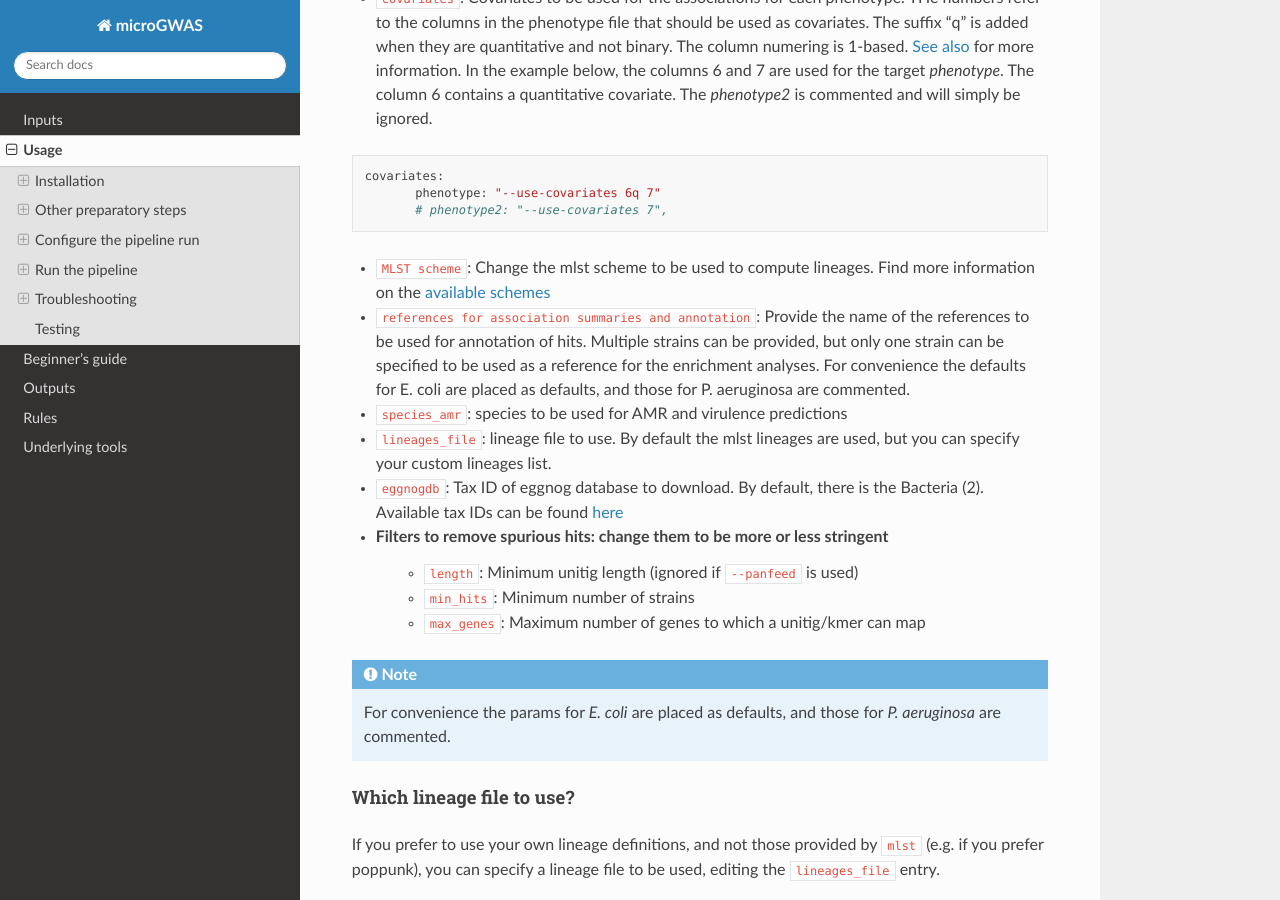
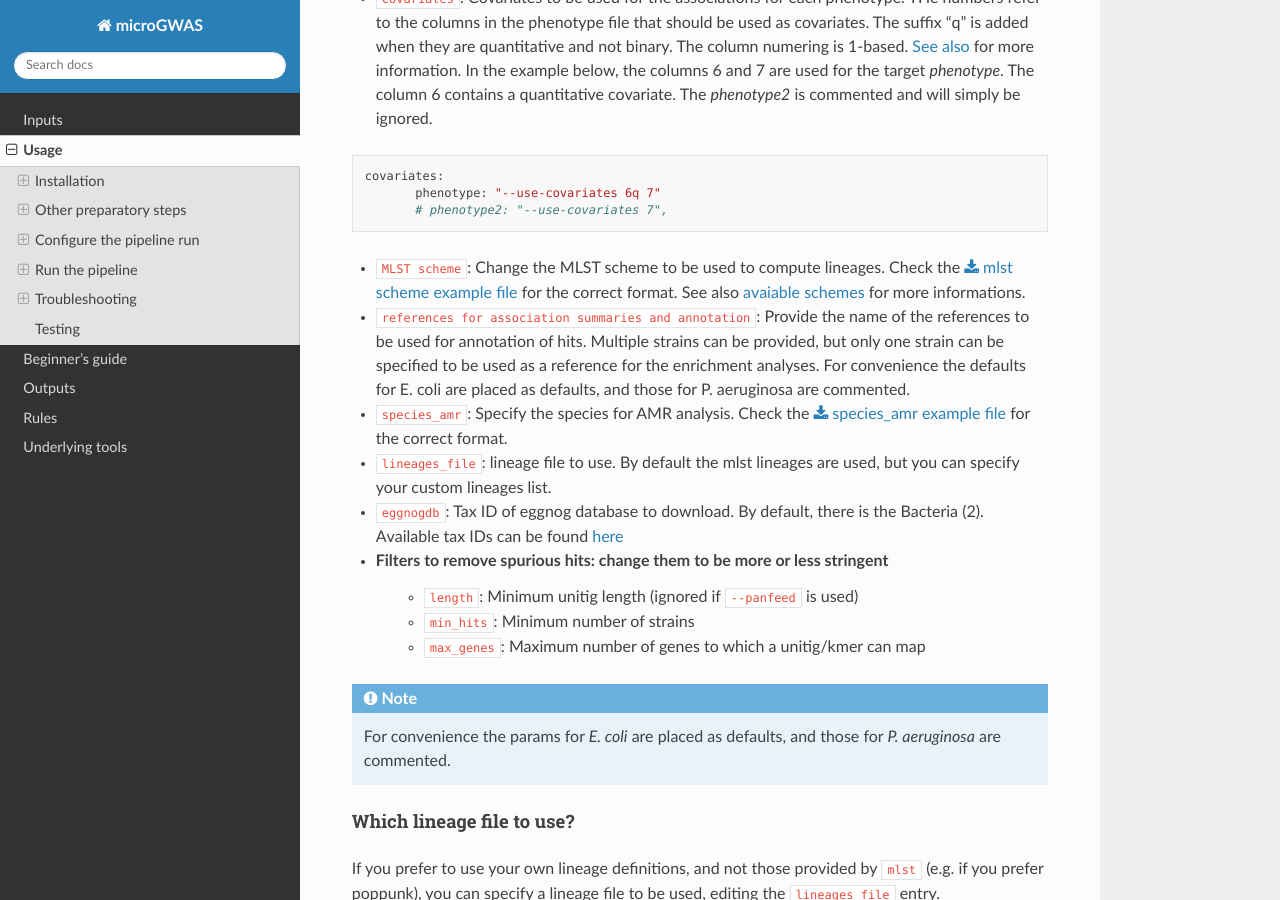
Before and after one commit to microbial-pangenomes-lab/microGWAS, a Sphinx documentation site: the page built from docs/source/usage.rst, in a window 1280 px wide and 900 px high, scrolled down 2369 px. Built offline with Sphinx 7.4.7 and the Read the Docs theme 3.1.0, drawn with Linux system fonts in a browser that asks for light colours; comment, search, counter and statistics services are not loaded; some of the changed lines change nothing that is shown.

Commit message:
docs: update instructions and add downloadable CSV examples for MLST and AMR

```diff
--- /dev/null
+++ b/docs/source/species_samples/amr_samples.csv
@@ -0,0 +1,32 @@
+Scientific_name,AMR_name,REF_Genome
+Acinetobacter baumannii ,Acinetobacter_baumannii,GCF_009035845.1
+Bordetella pertussis ,Bordetella_pertussis,GCF_004008975.1
+Burkholderia cepacia ,Burkholderia_cepacia,GCF_009586235.1
+Burkholderia mallei ,Burkholderia_mallei,GCF_033956065.1
+Burkholderia pseudomallei ,Burkholderia_pseudomallei,GCF_030297255.1
+Campylobacter ,Campylobacter,GCF_041735015.1
+Citrobacter freundii ,Citrobacter_freundii,GCF_904859905.1
+Clostridioides difficile ,Clostridioides_difficile,GCF_018885085.1
+Corynebacterium diphtheriae ,Corynebacterium_diphtheriae,GCF_001457455.1
+Enterobacter asburiae ,Enterobacter_asburiae,GCF_007035805.1
+Enterobacter cloacae ,Enterobacter_cloacae,GCF_905331265.2
+Enterococcus faecalis ,Enterococcus_faecalis,GCF_000393015.1
+Enterococcus faecium ,Enterococcus_faecium,GCF_009734005.1
+Escherichia ,Escherichia,GCF_029962465.1
+Haemophilus influenzae ,Haemophilus_influenzae,GCF_020736045.1
+Helicobacter pylori ,Helicobacter_pylori,GCF_025998455.1
+Klebsiella oxytoca ,Klebsiella_oxytoca,GCF_900636985.1
+Klebsiella pneumoniae ,Klebsiella_pneumoniae,GCF_000240185.1
+Neisseria gonorrhoeae ,Neisseria_gonorrhoeae,GCF_013030075.1
+Neisseria meningitidis ,Neisseria_meningitidis,GCF_022869645.1
+Pseudomonas aeruginosa ,Pseudomonas_aeruginosa,GCF_000006765.1
+Salmonella ,Salmonella,GCF_000006945.2
+Serratia marcescens ,Serratia_marcescens,GCF_030291735.1
+Staphylococcus aureus ,Staphylococcus_aureus,GCF_000013425.1
+Staphylococcus pseudintermedius ,Staphylococcus_pseudintermedius,GCF_034042775.1
+Streptococcus agalactiae ,Streptococcus_agalactiae,GCF_001552035.1
+Streptococcus pneumoniae ,Streptococcus_pneumoniae,GCF_001457635.1
+Streptococcus pyogenes ,Streptococcus_pyogenes,GCF_900475035.1
+Vibrio cholerae ,Vibrio_cholerae,GCF_008369605.1
+Vibrio parahaemolyticus ,Vibrio_parahaemolyticus,GCF_000196095.1
+Vibrio vulnificus ,Vibrio_vulnificus,GCF_002224265.1
--- /dev/null
+++ b/docs/source/species_samples/mlst_samples.csv
@@ -0,0 +1,168 @@
+Scientific_name,MLST_Name,REF_Genome,
+Aggregatibacter actinomycetemcomitans ,aactinomycetemcomitans,GCF_023518055.1,
+Acinetobacter baumannii (Semafor/Oxford) ,abaumannii,GCF_009035845.1,
+Acinetobacter baumannii (Pasteur) ,abaumannii_2,GCF_009035845.1,
+Achromobacter spp. ,achromobacter,GCF_037619525.1,
+Actinobacillus pleuropneumoniae ,actinobacillus,GCF_003290385.1,
+Aeromonas spp. ,aeromonas,GCF_049665575.1,
+Avibacterium paragallinarum ,aparagallinarum,GCF_011765605.1,
+Anaplasma phagocytophilum ,aphagocytophilum,GCF_000964685.1,
+Arcobacter spp. ,arcobacter,GCF_042214795.1,
+Bartonella bacilliformis ,bbacilliformis,GCF_000015445.1,
+Burkholderia cepacia complex ,bcc,GCF_009586235.1,
+Bacillus cereus ,bcereus,GCF_006094295.1,
+Bacteroides fragilis ,bfragilis,GCF_000025985.1,
+Bartonella henselae ,bhenselae,GCF_019930925.1,
+Bacillus licheniformis ,blicheniformis_14,GCF_034478925.1,
+Bordetella spp. ,bordetella_3,GCF_965139205.1,
+Borrelia burgdorferi sensu lato ,borrelia,GCF_032595875.2,
+Burkholderia pseudomallei ,bpseudomallei,GCF_030297255.1,
+Brachyspira pilosicoli ,brachyspira,GCF_000143725.1,
+Brachyspira hyodysenteriae ,brachyspira_2,GCF_001676785.2,
+Brachyspira intermedia ,brachyspira_3,GCF_000223215.1,
+Brachyspira pilosicoli ,brachyspira_4,GCF_000143725.1,
+Brachyspira hampsonii ,brachyspira_5,GCF_000316195.1,
+Brucella spp. ,brucella,GCF_965577835.1,
+Bacillus subtilis ,bsubtilis,GCF_000009045.1,
+Bartonella washoensis ,bwashoensis,GCF_000278135.1,
+Campylobacter jejuni / C. coli ,campylobacter,GCF_000009085.1,
+Campylobacter helveticus ,campylobacter_nonjejuni,GCF_002080395.1,
+Campylobacter insulaenigrae ,campylobacter_nonjejuni_2,GCF_000816185.1,
+Campylobacter lari ,campylobacter_nonjejuni_3,GCF_008245025.1,
+Campylobacter upsaliensis ,campylobacter_nonjejuni_4,GCF_013372245.1,
+Campylobacter coli ,campylobacter_nonjejuni_5,GCF_009730395.1,
+Campylobacter hyointestinalis ,campylobacter_nonjejuni_6,GCF_013372165.1,
+Campylobacter lanienae ,campylobacter_nonjejuni_7,GCF_002139935.1,
+Campylobacter sputorum ,campylobacter_nonjejuni_8,GCF_008245005.1,
+Campylobacter fetus ,campylobacter_nonjejuni_9,GCF_011600945.2,
+Clostridium botulinum ,cbotulinum,GCF_000063585.1,
+Clostridioides difficile ,cdifficile,GCF_018885085.1,
+Corynebacterium diphtheriae ,cdiphtheriae,GCF_001457455.1,
+Citrobacter freundii ,cfreundii,GCF_904859905.1,
+Chlamydiales (Order) ,chlamydiales,GCF_040235295.1,
+Carnobacterium maltaromaticum ,cmaltaromaticum,GCF_949790605.1,
+Clostridium perfringens ,cperfringens,GCF_016027375.1,
+Cronobacter spp. ,cronobacter,GCF_041222865.1,
+Clostridium septicum ,cseptisum,GCF_003606265.1,
+Dichelobacter nodosus ,dnodosus,GCF_000015345.1,
+Enterobacter cloacae complex ,ecloacae,GCF_039718975.1,
+Escherichia coli ,ecoli,GCF_000008865.2,
+Escherichia coli (Achtman scheme) ,ecoli_achtman_4,GCF_000008865.2,
+Edwardsiella spp. ,edwardsiella,GCF_021733145.1,
+Enterococcus faecalis ,efaecalis,GCF_000393015.1,
+Enterococcus faecium ,efaecium,GCF_009734005.1,
+Flavobacterium psychrophilum ,fpsychrophilum,GCF_000754405.1,
+Gallibacterium anatis ,gallibacterium,GCF_000772265.1,
+Geotrichum candidum ,geotrichum,GCA_013365045.1,
+Halobacteria (Class) ,halobacteria,GCF_055379965.1,
+Helicobacter cinaedi ,hcinaedi,GCF_000284635.1,
+Helicobacter pylori ,helicobacter,GCF_025998455.1,
+Haemophilus influenzae ,hinfluenzae,GCF_020736045.1,
+Haemophilus parasuis (Glaesserella) ,hparasuis,GCF_017352235.1,
+Histophilus somni ,hsomni,GCF_000019405.1,
+Helicobacter suis ,hsuis,GCF_013374215.1,
+Klebsiella aerogenes ,kaerogenes,GCF_019048125.1,
+Kingella kingae ,kingella,GCF_900475905.1,
+Klebsiella pneumoniae ,kpneumoniae,GCF_000240185.1,
+Klebsiella oxytoca ,koxytoca,GCF_900636985.1,
+Leptospira interrogans ,leptospira,GCF_002073495.2,
+Leptospira spp. (Scheme 2) ,leptospira_2,GCF_040833995.1,
+Leptospira spp. (Scheme 3) ,leptospira_3,GCF_040833995.1,
+Lactococcus garvieae ,lgarvieae,GCF_016026695.1,
+Candidatus Liberibacter ,liberibacter,GCF_036858155.1,
+Listeria monocytogenes ,listeria_2,GCF_000196035.1,
+Lactococcus lactis phage ,llactis_phage,GCA_003176835.1,
+Lactobacillus salivarius ,lsalivarius,GCF_035231985.1,
+Mycobacterium abscessus ,mabscessus,GCF_000069185.1,
+Mycoplasma agalactiae ,magalactiae,GCA_000063605.1,
+Mycoplasma amphoriforme ,mamphoriforme,GCF_000723365.1,
+Mycoplasma anserisalpingitidis ,manserisalpingitidis,GCF_007859615.1,
+Mycoplasma bovis ,mbovis,GCF_000183385.1,
+Mycoplasma bovis (Scheme 2) ,mbovis_2,GCF_000183385.1,
+Mycoplasma canis ,mcanis,GCA_001553195.1,
+Macrococcus caseolyticus ,mcaseolyticus,GCF_016028795.1,
+Moraxella catarrhalis ,mcatarrhalis_achtman_6,GCF_002080125.1,
+Mycoplasma flocculare ,mflocculare,GCA_000815065.1,
+Mycoplasma gallisepticum ,mgallisepticum,GCF_900476085.1,
+Mycoplasma gallisepticum (Scheme 2) ,mgallisepticum_2,GCF_900476085.1,
+Mycoplasma genitalium ,mgenitalium,GCF_040556925.1,
+Mannheimia haemolytica ,mhaemolytica,GCF_002285575.1,
+Mycoplasma hominis ,mhominis,GCA_000767725.1,
+Mycoplasma hominis (Scheme 3) ,mhominis_3,GCA_000767725.1,
+Mycoplasma hyopneumoniae ,mhyopneumoniae,GCF_000008205.1,
+Mycoplasma hyorhinis ,mhyorhinis,GCA_000008205.1,
+Mycoplasma hyosynoviae ,mhyosynoviae,GCA_024297005.1,
+Mycoplasma iowae ,miowae,GCF_900660615.1,
+Morganella morganii ,morganella,GCF_006094455.1,
+Melissococcus plutonius ,mplutonius,GCF_003966875.1,
+Mycoplasma pneumoniae ,mpneumoniae,GCA_900660465.1,
+Mammaliicoccus sciuri (Staphylococcus) ,msciuri,GCF_900474615.1,
+Mycoplasma synoviae ,msynoviae,GCF_000969765.1,
+Mycobacterium spp. ,mycobacteria_2,GCF_041890355.1,
+Neisseria spp. ,neisseria,GCF_028776105.2,
+Oral Streptococcus spp. ,oralstrep,Not found,
+Ornithobacterium rhinotracheale ,orhinotracheale,GCF_000265465.1,
+Orientia tsutsugamushi ,otsutsugamushi,GCF_900327255.1,
+Cutibacterium acnes (Propionibacterium) ,pacnes_3,GCF_006739385.1,
+Pseudomonas aeruginosa ,paeruginosa,GCF_000006765.1,
+Photobacterium damselae ,pdamselae,GCF_038086725.1,
+Pseudomonas fluorescens ,pfluorescens,GCF_900215245.1,
+Porphyromonas gingivalis ,pgingivalis,GCF_000010505.1,
+Paenibacillus larvae ,plarvae,GCF_002951935.1,
+Pasteurella multocida ,pmultocida,GCF_002073255.2,
+Pasteurella multocida (RIRDC) ,pmultocida_2,GCF_002073255.2,
+Pediococcus pentosaceus ,ppentosaceus,GCF_000014505.1,
+Pseudomonas putida ,pputida,GCF_000412675.1,
+Proteus mirabilis ,proteus,GCF_000069965.1,
+Providencia stuartii/rettgeri ,providencia,GCF_035747985.1,
+Piscirickettsia salmonis ,psalmonis,GCF_009708955.1,
+Providencia stuartii ,pstuartii,GCF_035747985.1,
+Riemerella anatipestifer ,ranatipestifer,GCF_000183155.1,
+Rhodococcus equi ,rhodococcus,GCF_003013675.1,
+Streptococcus agalactiae (GBS) ,sagalactiae,GCF_001552035.1,
+Salmonella enterica ,salmonella,GCF_000006945.2,
+Staphylococcus aureus ,saureus,GCF_000013425.1,
+Streptococcus bovis / S. equinus ,sbsec,GCF_049393805.1,
+Streptococcus canis ,scanis,GCF_900636575.1,
+Staphylococcus capitis ,scapitis,GCF_040739365.1,
+Staphylococcus chromogenes ,schromogenes,GCF_007814525.1,
+Streptococcus dysgalactiae ,sdysgalactiae,GCF_016128095.1,
+Salmonella enterica ,senterica_achtman_2,GCF_000006945.2,
+Staphylococcus epidermidis ,sepidermidis,GCF_006094375.1,
+Serratia marcescens ,serratia,GCF_030291735.1,
+Streptococcus gallolyticus ,sgallolyticus,GCF_013267695.1,
+Staphylococcus haemolyticus ,shaemolyticus,GCF_006094395.1,
+Shewanella spp. ,shewanella,GCF_037953065.1,
+Staphylococcus hominis ,shominis,GCF_003812505.1,
+Streptococcus iniae ,siniae,GCF_000831485.1,
+Sinorhizobium meliloti ,sinorhizobium,GCF_037023865.1,
+Stenotrophomonas maltophilia ,smaltophilia,GCF_020641395.2,
+Streptococcus mitis ,smitis,GCF_001281025.1,
+Streptococcus parasuis ,sparasuis,GCF_021654455.1,
+Streptococcus pneumoniae ,spneumoniae,GCF_001457635.1,
+Staphylococcus pseudintermedius ,spseudintermedius,GCF_034042775.1,
+Streptococcus pyogenes (GAS) ,spyogenes,GCF_900475035.1,
+Streptococcus suis ,ssuis,GCF_000026745.1,
+Staphylococcus lugdunensis ,staphlugdunensis,GCF_001558775.1,
+Streptococcus thermophilus ,sthermophilus,GCF_903886475.1,
+Streptomyces spp. ,streptomyces,GCF_052936015.1,
+Streptococcus thermophilus ,streptothermophilus,GCF_903886475.1,
+Streptococcus uberis ,suberis,GCF_900475595.1,
+Streptococcus equi subsp. zooepidemicus ,szooepidemicus,GCF_015689395.1,
+Taylorella equigenitalis ,taylorella,GCF_900637125.1,
+Tenacibaculum maritimum ,tenacibaculum,GCF_900119795.1,
+Treponema pallidum ,tpallidum,GCF_000410535.2,
+Trueperella pyogenes ,tpyogenes,GCF_001281085.1,
+Trichomonas vaginalis ,tvaginalis,GCF_026262505.1,
+Ureaplasma urealyticum ,ureaplasma,GCF_000169535.1,
+Vibrio cholerae ,vcholerae,GCF_008369605.1,
+Vibrio cholerae (Scheme 2) ,vcholerae_2,GCF_008369605.1,
+Vibrio spp. ,vibrio,GCF_055391395.1,
+Vibrio parahaemolyticus ,vparahaemolyticus,GCF_000196095.1,
+Vibrio tapetis ,vtapetis,GCF_030409945.1,
+Vibrio vulnificus ,vvulnificus,GCF_002224265.1,
+Wolbachia spp. ,wolbachia,GCF_977011065.1,
+Xylella fastidiosa ,xfastidiosa,GCF_028891345.1,
+Yersinia enterocolitica ,yersinia,GCF_000253175.1,
+Yersinia pseudotuberculosis ,ypseudotuberculosis_achtman_3,GCF_900637475.1,
+Yersinia ruckeri ,yruckeri,GCF_017498685.1
--- a/docs/source/usage.rst
+++ b/docs/source/usage.rst
@@ -106,9 +106,9 @@ Next, edit the ``##### params #####`` section of the ``config/config.yaml`` file
            phenotype: "--use-covariates 6q 7"
            # phenotype2: "--use-covariates 7",
 
-* ``MLST scheme``: Change the mlst scheme to be used to compute lineages. Find more information on the `available schemes <https://github.com/tseemann/mlst?tab=readme-ov-file#available-schemes>`__
+* ``MLST scheme``: Change the MLST scheme to be used to compute lineages. Check the :download:`mlst scheme example file <species_samples/mlst_samples.csv>` for the correct format. See also `avaiable schemes <https://github.com/tseemann/mlst?tab=readme-ov-file#available-schemes>`__ for more informations.
 * ``references for association summaries and annotation``: Provide the name of the references to be used for annotation of hits. Multiple strains can be provided, but only one strain can be specified to be used as a reference for the enrichment analyses. For convenience the defaults for E. coli are placed as defaults, and those for P. aeruginosa are commented.
-* ``species_amr``: species to be used for AMR and virulence predictions
+* ``species_amr``: Specify the species for AMR analysis. Check the :download:`species_amr example file <species_samples/amr_samples.csv>` for the correct format.
 * ``lineages_file``: lineage file to use. By default the mlst lineages are used, but you can specify your custom lineages list.
 * ``eggnogdb``: Tax ID of eggnog database to download. By default, there is the Bacteria (2). Available tax IDs can be found `here <http://eggnog5.embl.de/#/app/downloads>`__
 * Filters to remove spurious hits: change them to be more or less stringent
```
